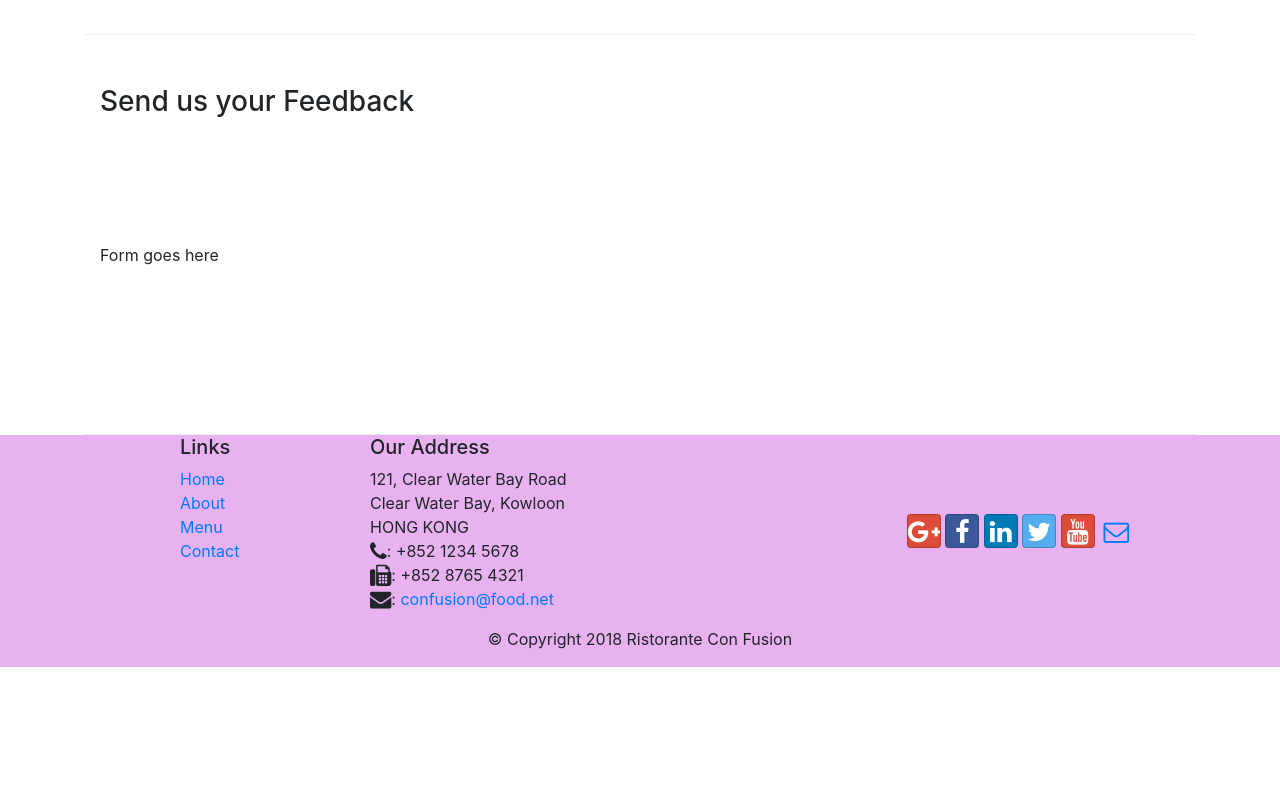
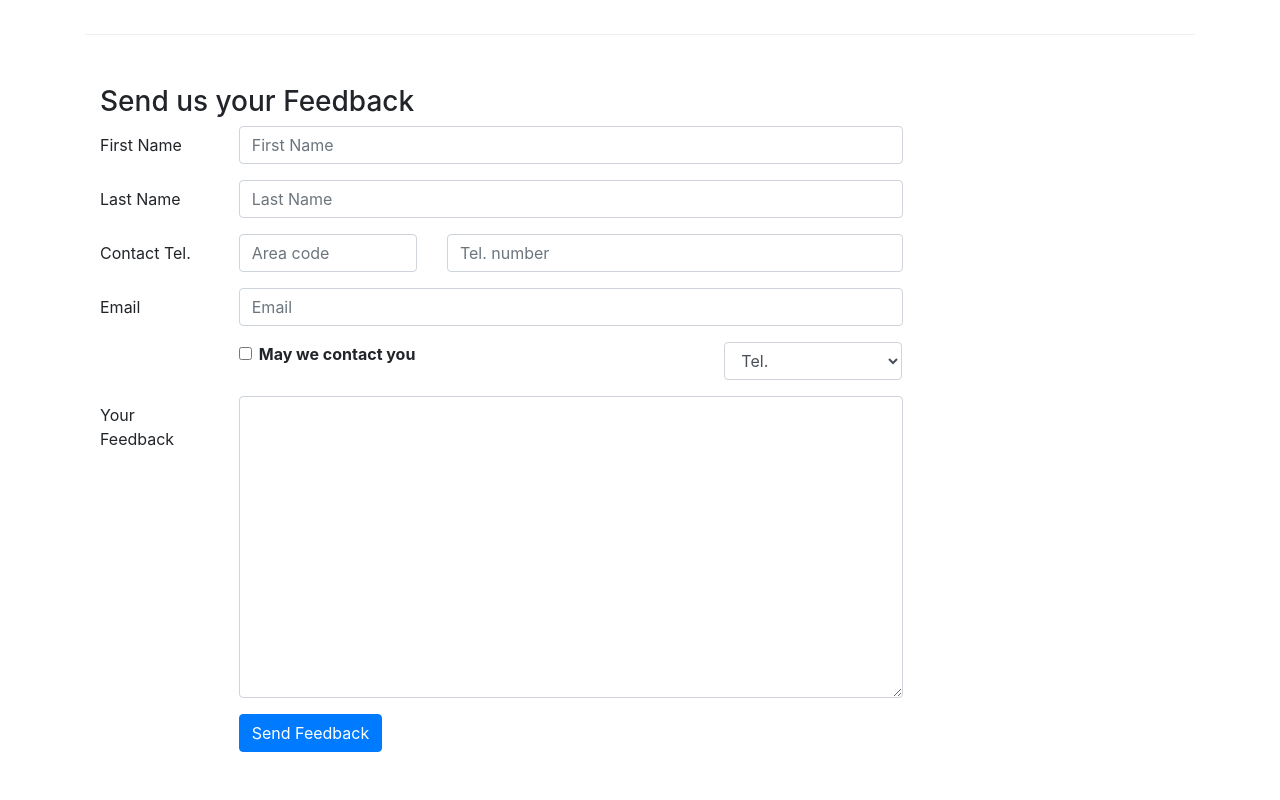
Before and after one commit to Raja201/confusion, a website: page contactus.html in a window 1280 px wide. Shown: the part 780-1580 px from the top of the page. Before the commit the page ends 1447 px from the top, so only its background shows below. Drawn offline with nearby package versions, Linux system fonts and the light colour scheme.

Commit message:
Forms and tables

```diff
--- a/contactus.html
+++ b/contactus.html
@@ -92,7 +92,62 @@
               <h3>Send us your Feedback</h3>
            </div>
             <div class="col-12 col-md-9">
-                Form goes here
+                <form>
+                    <div class="form-group row">
+                        <label for="firstname" class="col-md-2 col-form-label">First Name</label>
+                        <div class="col-md-10">
+                            <input type="text" class="form-control" id="firstname" name="firstname" placeholder="First Name">
+                        </div>
+                    </div>
+                    <div class="form-group row">
+                        <label for="lastname" class="col-md-2 col-form-label">Last Name</label>
+                        <div class="col-md-10">
+                            <input type="text" class="form-control" id="lastname" name="lastname" placeholder="Last Name">
+                        </div>
+                    </div>
+                    <div class="form-group row">
+                        <label for="telnum" class="col-12 col-md-2 col-form-label">Contact Tel.</label>
+                        <div class="col-5 col-md-3">
+                            <input type="tel" class="form-control" id="areacode" name="areacode" placeholder="Area code">
+                        </div>
+                        <div class="col-7 col-md-7">
+                            <input type="tel" class="form-control" id="telnum" name="telnum" placeholder="Tel. number">
+                        </div>
+                    </div>
+                    <div class="form-group row">
+                        <label for="emailid" class="col-md-2 col-form-label">Email</label>
+                        <div class="col-md-10">
+                            <input type="email" class="form-control" id="emailid" name="emailid" placeholder="Email">
+                        </div>
+                    </div>
+                    <div class="form-group row">
+                        <div class="col-md-6 offset-md-2">
+                            <div class="form-check">
+                                <input type="checkbox" class="form-check-input" name="approve" id="approve" value="">
+                                <label class="form-check-label" for="approve" >
+                                    <strong>May we contact you</strong>
+                                </label>
+                            </div>
+                        </div>
+                        <div class="col-md-3 offset-md-1">
+                            <select class="form-control">
+                                <option>Tel.</option>
+                                <option>Email</option>
+                            </select>
+                        </div>
+                    </div>
+                    <div class="form-group row">
+                        <label for="feedback" class="col-md-2 col-form-label">Your Feedback</label>
+                        <div class="col-md-10">
+                            <textarea class="form-control" id="feedback" name="feedback" rows="12"></textarea>
+                        </div>
+                    </div>
+                    <div class="form-group row">
+                        <div class="offset-md-2 col-md-10">
+                            <button type="submit" class="btn btn-primary">Send Feedback</button>
+                        </div>
+                    </div>
+                </form>
             </div>
              <div class="col-12 col-md">
             </div>
```
Also changed, not shown: aboutus.html (+46 -0 lines).
